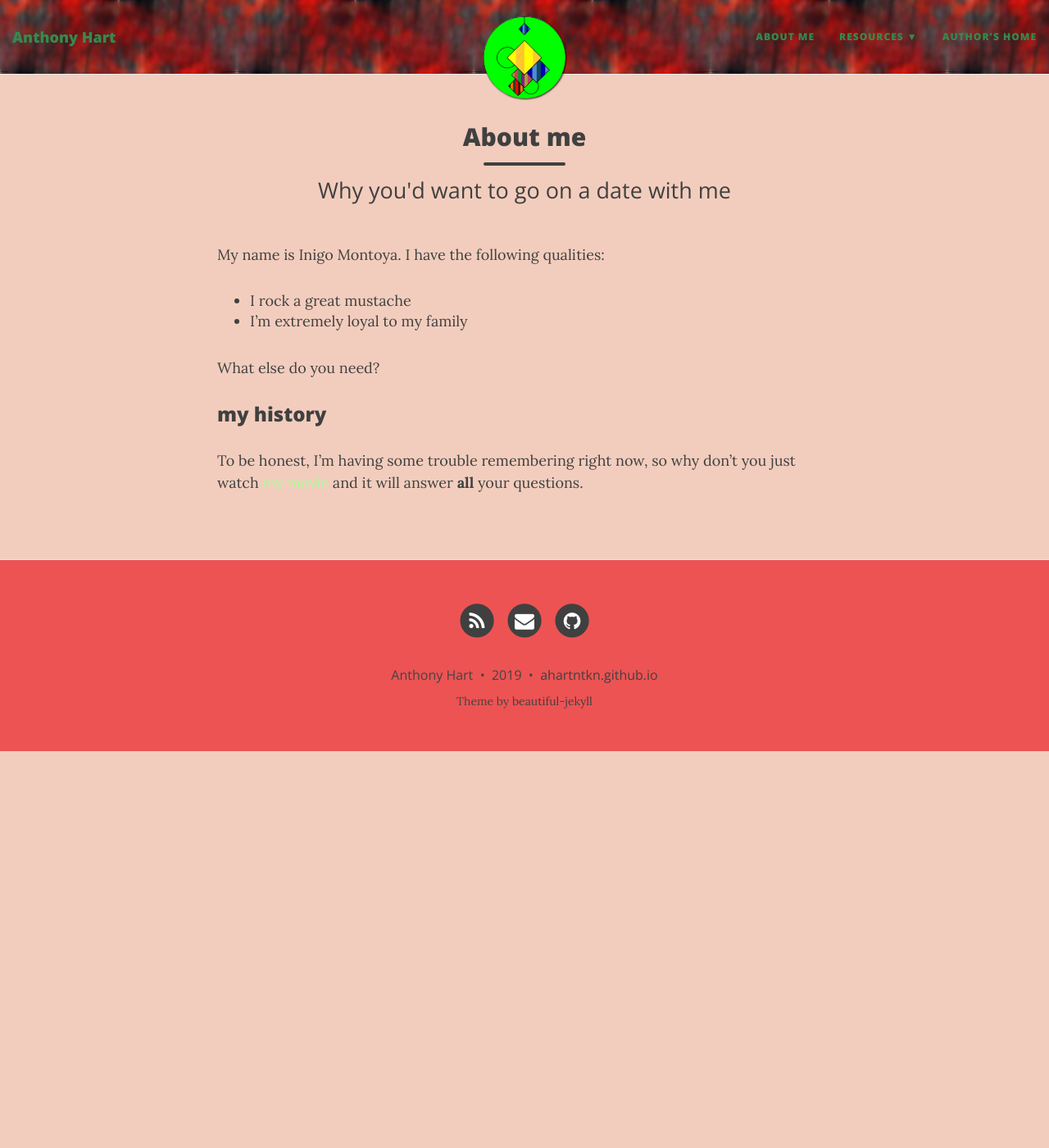
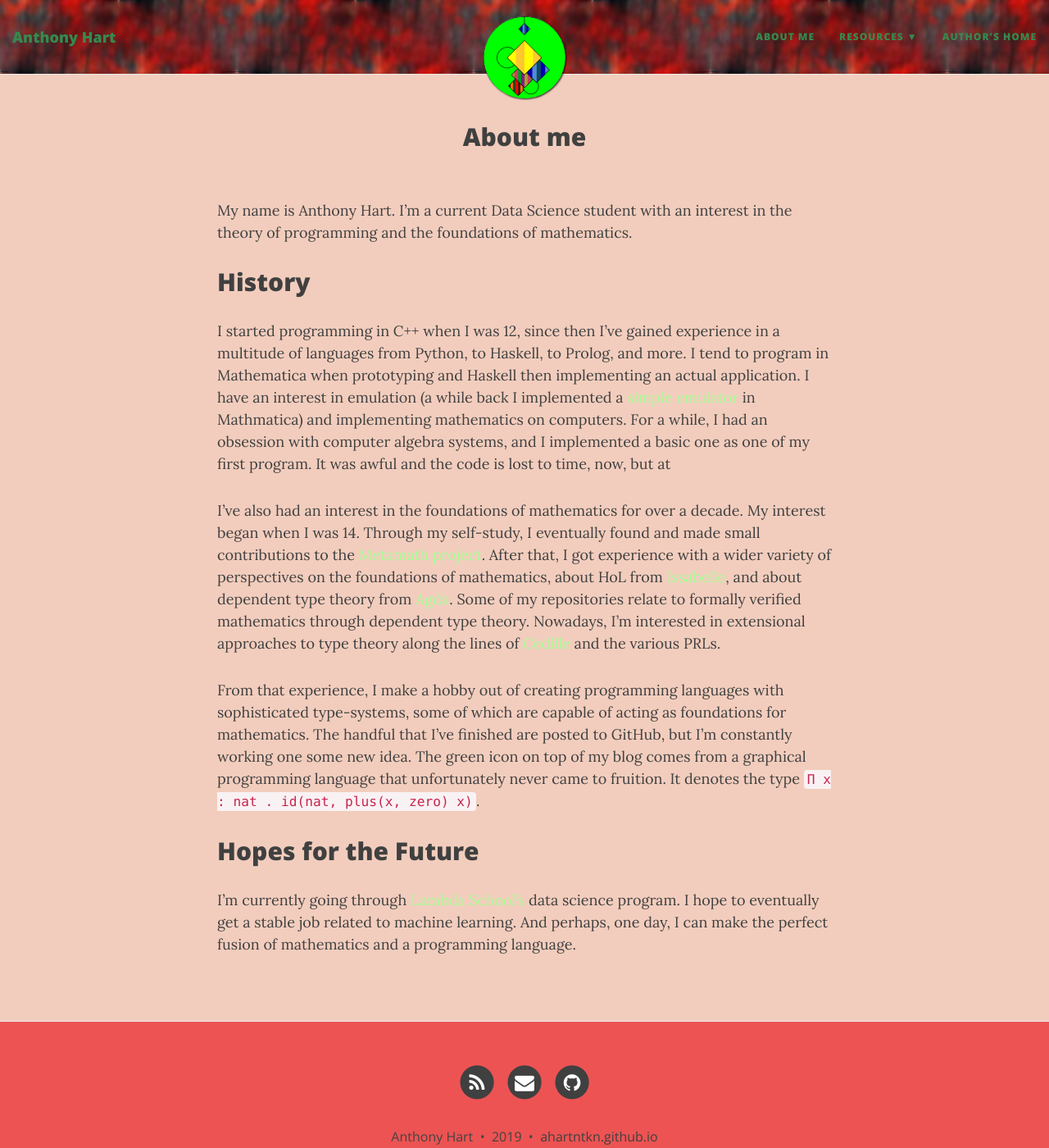
Before and after one commit to AHartNtkn/AHartNtkn.github.io, a Jekyll site: the page built from aboutme.md, in a window 1280 px wide and 1400 px high. Shown: the whole window at 82% size. Built offline with Jekyll 4.4.1, drawn with Linux system fonts in a browser that asks for light colours; nearby versions of some CDN libraries.

Commit message:
Add About Me text

```diff
--- a/aboutme.md
+++ b/aboutme.md
@@ -1,16 +1,19 @@
 ---
 layout: page
 title: About me
-subtitle: Why you'd want to go on a date with me
+subtitle:
 ---
 
-My name is Inigo Montoya. I have the following qualities:
+My name is Anthony Hart. I'm a current Data Science student with an interest in the theory of programming and the foundations of mathematics.
 
-- I rock a great mustache
-- I'm extremely loyal to my family
+## History
 
-What else do you need?
+I started programming in C++ when I was 12, since then I've gained experience in a multitude of languages from Python, to Haskell, to Prolog, and more. I tend to program in Mathematica when prototyping and Haskell then implementing an actual application. I have an interest in emulation (a while back I implemented a [simple emulator](https://community.wolfram.com/groups/-/m/t/138003?p_p_auth=UdH7DgrD) in Mathmatica) and implementing mathematics on computers. For a while, I had an obsession with computer algebra systems, and I implemented a basic one as one of my first program. It was awful and the code is lost to time, now, but at
 
-### my history
+I've also had an interest in the foundations of mathematics for over a decade. My interest began when I was 14. Through my self-study, I eventually found and made small contributions to the [Metamath project](http://us.metamath.org/). After that, I got experience with a wider variety of perspectives on the foundations of mathematics, about HoL from [Issabelle](https://isabelle.in.tum.de/), and about dependent type theory from [Agda](https://wiki.portal.chalmers.se/agda/pmwiki.php). Some of my repositories relate to formally verified mathematics through dependent type theory. Nowadays, I'm interested in extensional approaches to type theory along the lines of [Cedille](https://cedille.github.io/) and the various PRLs.
 
-To be honest, I'm having some trouble remembering right now, so why don't you just watch [my movie](http://en.wikipedia.org/wiki/The_Princess_Bride_%28film%29) and it will answer **all** your questions.
+From that experience, I make a hobby out of creating programming languages with sophisticated type-systems, some of which are capable of acting as foundations for mathematics. The handful that I've finished are posted to GitHub, but I'm constantly working one some new idea. The green icon on top of my blog comes from a graphical programming language that unfortunately never came to fruition. It denotes the type `Π x : nat . id(nat, plus(x, zero) x)`.
+
+## Hopes for the Future
+
+I'm currently going through [Lambda School's](https://lambdaschool.com) data science program. I hope to eventually get a stable job related to machine learning. And perhaps, one day, I can make the perfect fusion of mathematics and a programming language.
```
